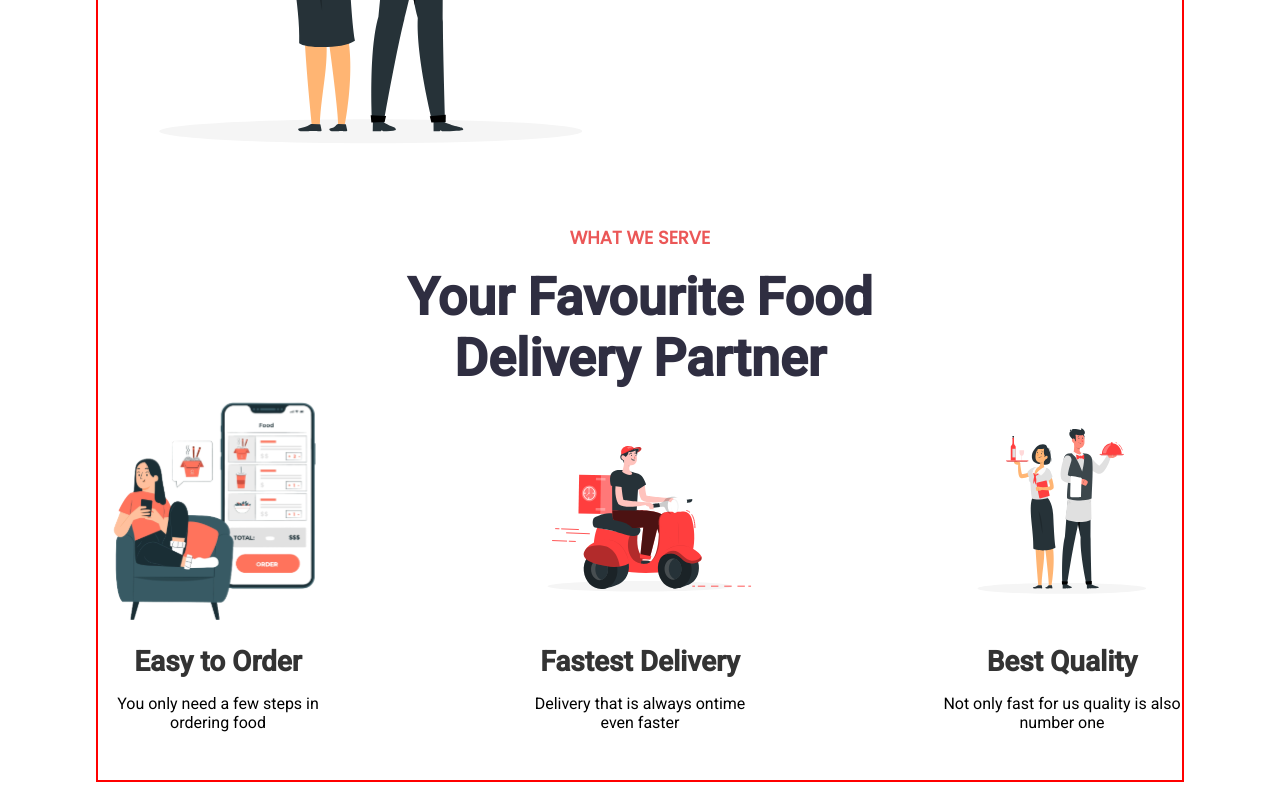
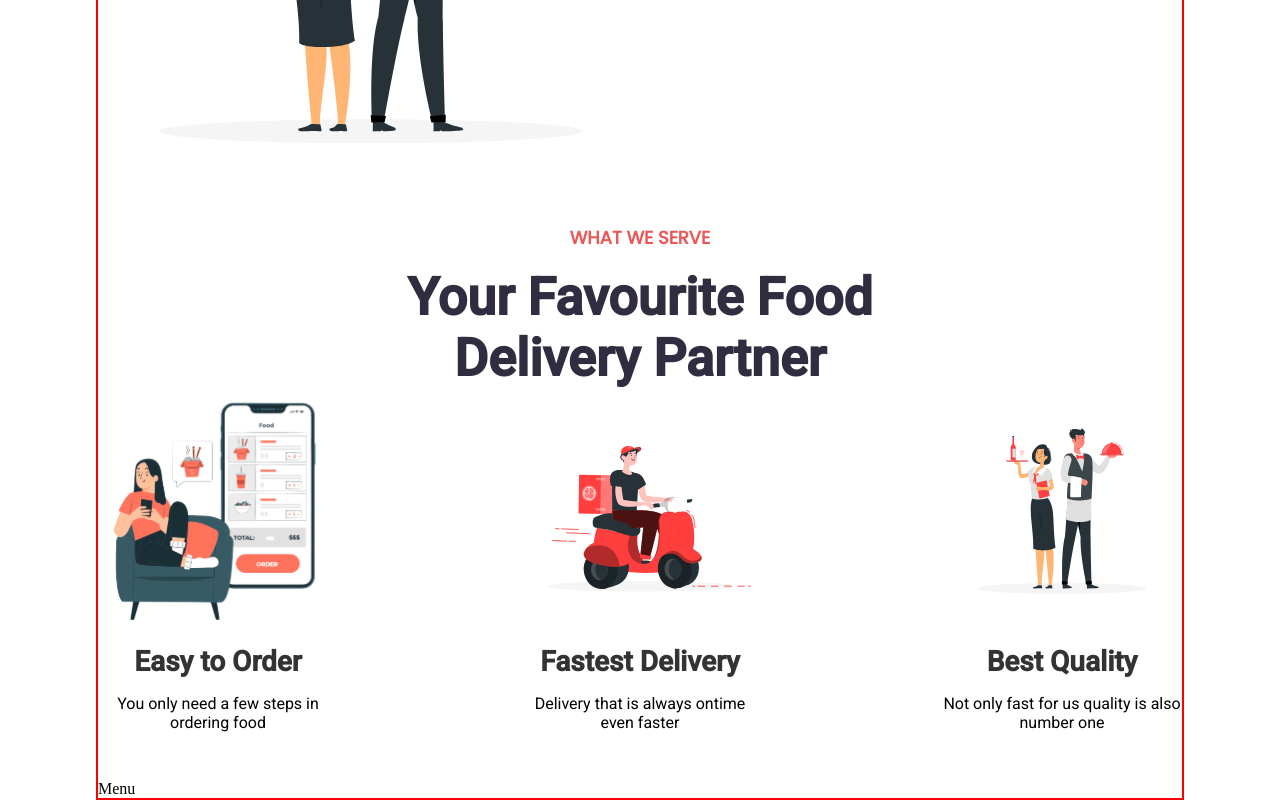
Before and after one commit to VedantNagar/food-delivery-application, a React (Vite) app in the folder frontend/: page / in a window 1280 px wide. Shown: the part 591-1391 px from the top of the page. Built offline with nearby package versions, Linux system fonts and the light colour scheme; a web font is replaced by a local one.

Commit message:
Menu component

```diff
--- a/frontend/src/Components/Homepage/Homepage.jsx
+++ b/frontend/src/Components/Homepage/Homepage.jsx
@@ -1,5 +1,6 @@
 import Navbar from "./Hero-section/Navbar";
 import Signin from "./Hero-section/Signin";
+import Menu from "./Menu/Menu";
 import Services from "./Services/Services";
 
 const Homepage = () => {
@@ -8,6 +9,7 @@ const Homepage = () => {
             <Navbar />
             <Signin />
             <Services />
+            <Menu />
         </>
     );
 };
--- /dev/null
+++ b/frontend/src/Components/Homepage/Menu/Menu.jsx
@@ -0,0 +1,7 @@
+import classes from "./Menu.module.css"
+const Menu = () => {
+  return (
+    <div>Menu</div>
+  )
+}
+export default Menu
```
Also changed, not shown: frontend/src/Components/Homepage/Menu/Menu.module.css (added).
